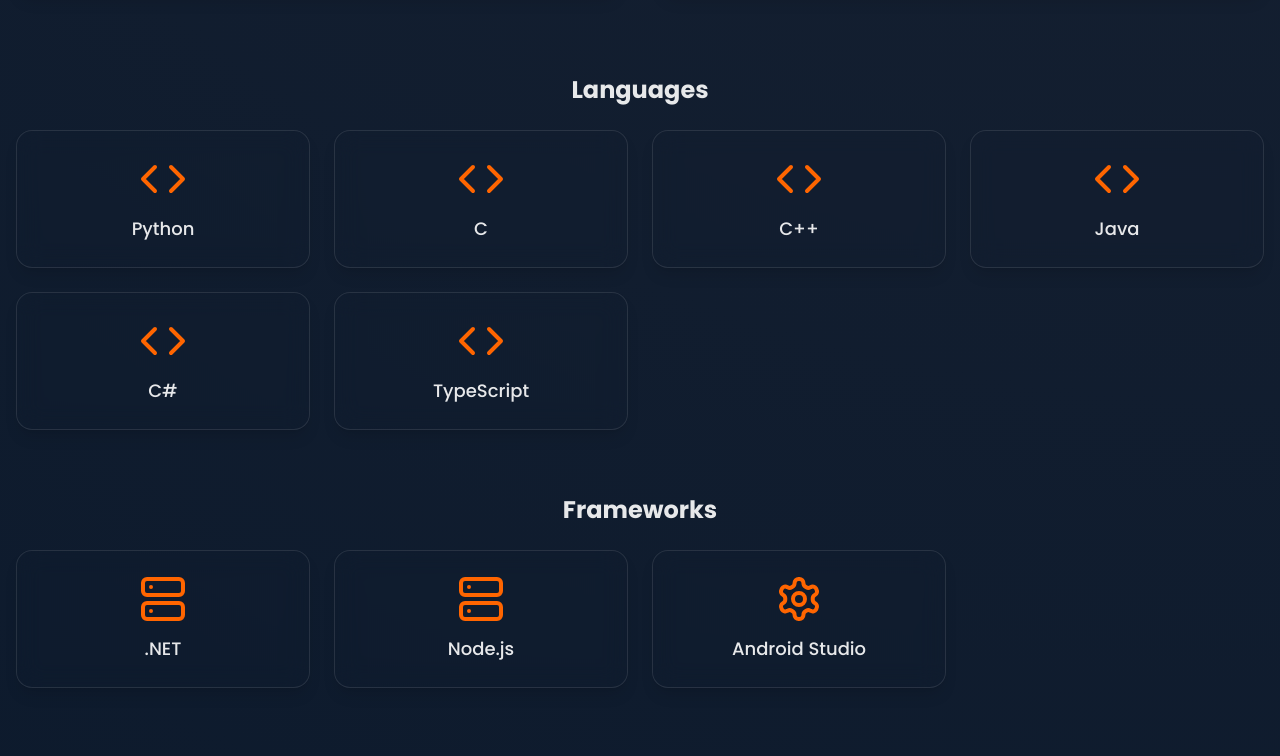
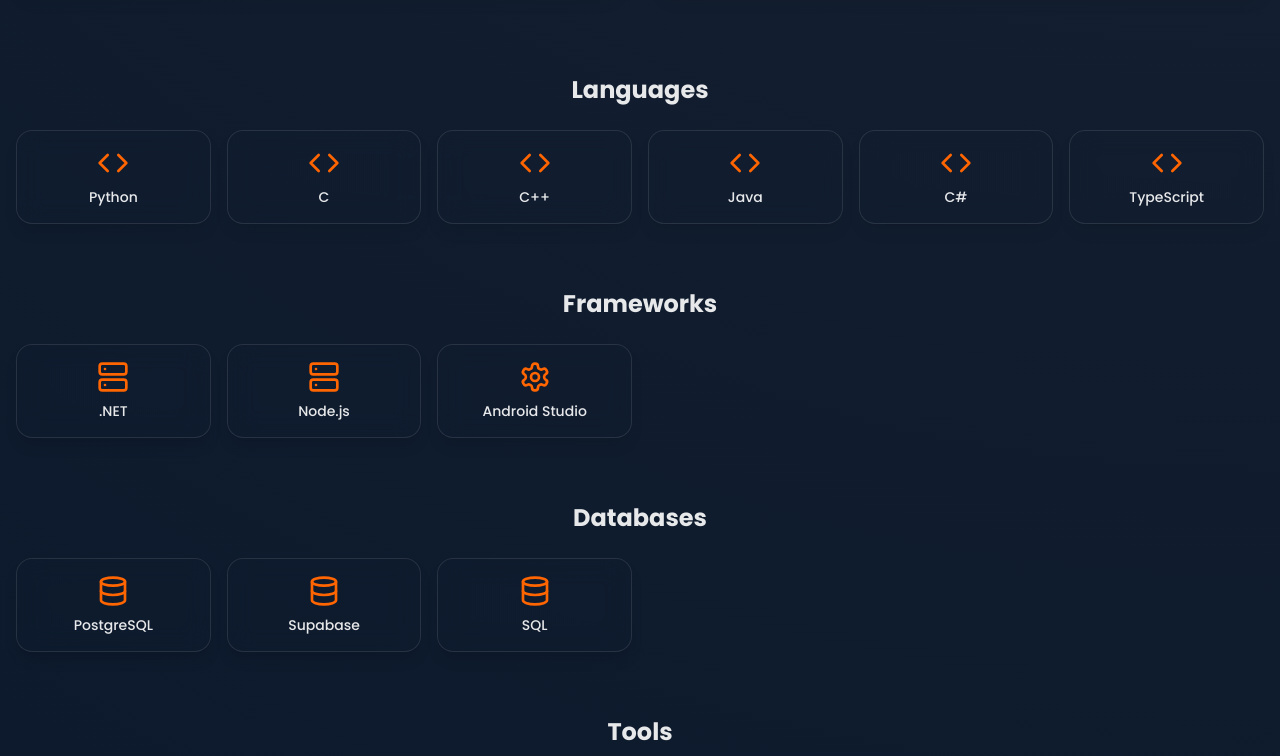
Before and after one commit to charanteja0017/portfolio, a React (Vite) app: page / in a window 1280 px wide. Shown: the part 1360-2116 px from the top of the page. Built offline with nearby package versions, Linux system fonts and the light colour scheme.

Commit message:
Refactor: Reduce soft skill icon size
Reduce the size of the soft skill icons.

```diff
--- a/src/components/About.tsx
+++ b/src/components/About.tsx
@@ -105,7 +105,7 @@ const About = () => {
           {Object.entries(technologies).map(([category, techs], categoryIndex) => (
             <div key={category} className="space-y-6">
               <h3 className="text-2xl font-bold text-center text-white/90">{category}</h3>
-              <div className="grid grid-cols-2 md:grid-cols-3 lg:grid-cols-4 gap-6">
+              <div className="grid grid-cols-3 md:grid-cols-4 lg:grid-cols-6 gap-4">
                 {techs.map((tech, index) => (
                   <TechnologyCard
                     key={`${category}-${index}`}
--- a/src/components/TechnologyCard.tsx
+++ b/src/components/TechnologyCard.tsx
@@ -18,9 +18,9 @@ const TechnologyCard: FC<TechnologyCardProps> = ({ name, icon: Icon }) => {
       whileHover={{ scale: 1.05 }}
       className="relative group"
     >
-      <div className="glass-card overflow-hidden flex flex-col items-center justify-center p-6 transition-all duration-300 group-hover:shadow-[0_0_15px_rgba(255,101,0,0.3)] group-hover:border-primary/30">
-        <Icon className="w-12 h-12 text-primary mb-3 transition-transform duration-300 group-hover:scale-110" />
-        <h4 className="text-lg font-medium text-white/90">{name}</h4>
+      <div className="glass-card overflow-hidden flex flex-col items-center justify-center p-4 transition-all duration-300 group-hover:shadow-[0_0_15px_rgba(255,101,0,0.3)] group-hover:border-primary/30">
+        <Icon className="w-8 h-8 text-primary mb-2 transition-transform duration-300 group-hover:scale-110" />
+        <h4 className="text-sm font-medium text-white/90">{name}</h4>
       </div>
     </motion.div>
   );
```
